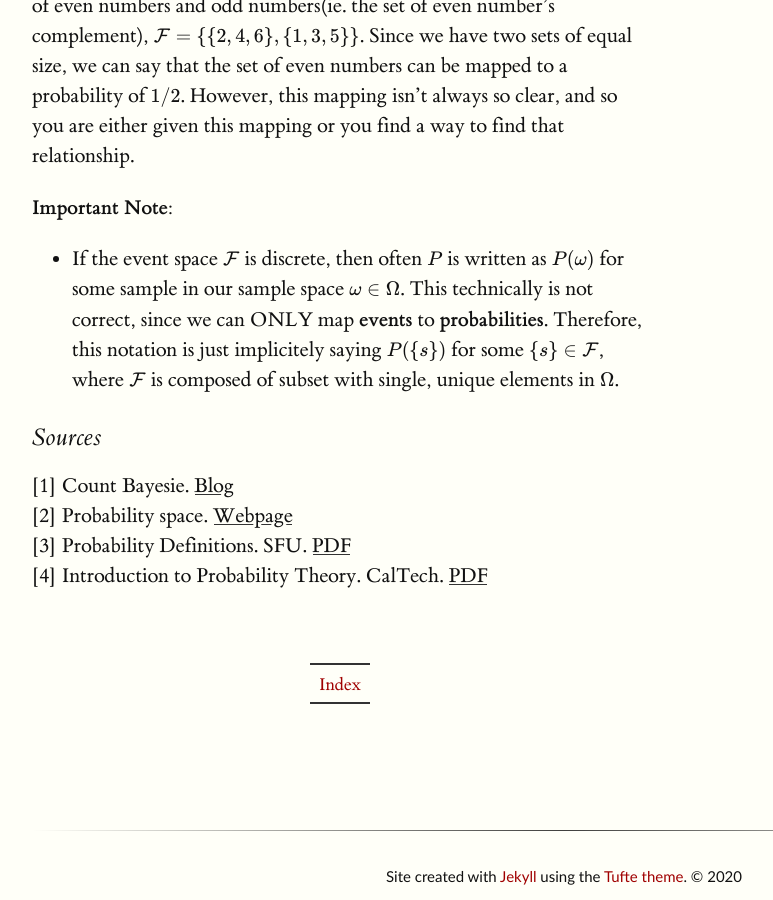
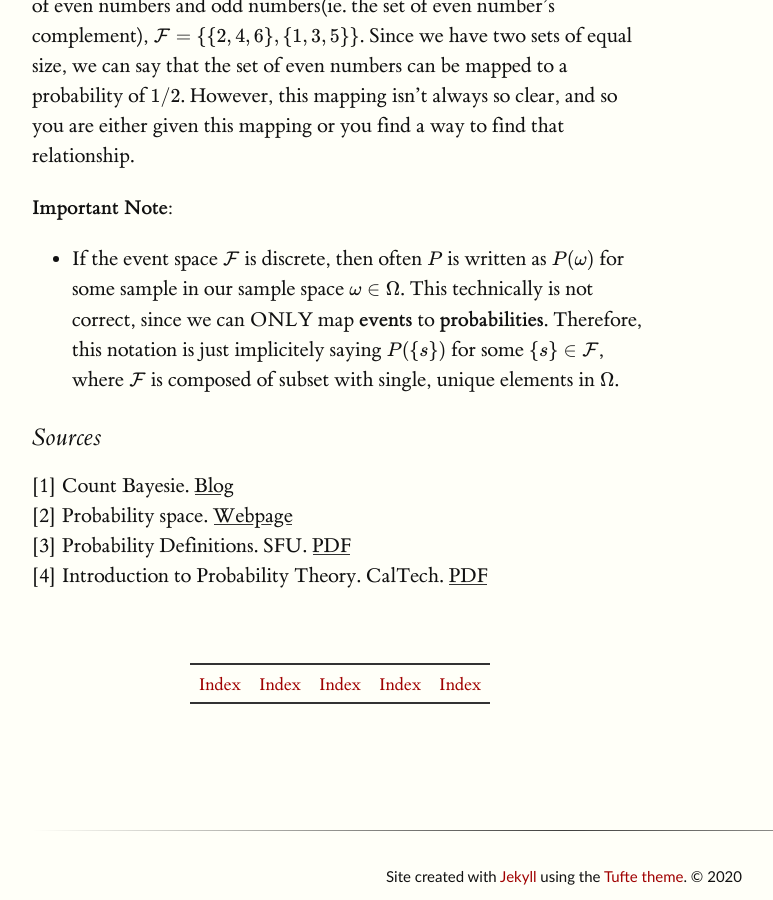
Before and after one commit to luisgc2116/luis_notes, a Jekyll site: the page built from published_notes/fundamental/intro_prob_spaces/index.md, in a window 1280 px wide and 900 px high, scrolled down 3888 px. Shown: the whole window, without its empty margins (128-901 px from the left). Built offline with Jekyll 4.4.1, drawn with Linux system fonts in a browser that asks for light colours; formulas are drawn with MathJax 3.

Commit message:
Update index.md

```diff
--- a/published_notes/fundamental/intro_prob_spaces/index.md
+++ b/published_notes/fundamental/intro_prob_spaces/index.md
@@ -72,4 +72,4 @@ Using the die example one more time, if your task was to find the probability of
 
 <br/>
 
-|[Index](../../../../../) |
+|[Index](../../../) |[Index](../../../../) |[Index](../../../../../) |[Index](../../../../../) |[Index](../../../../../) |
```
